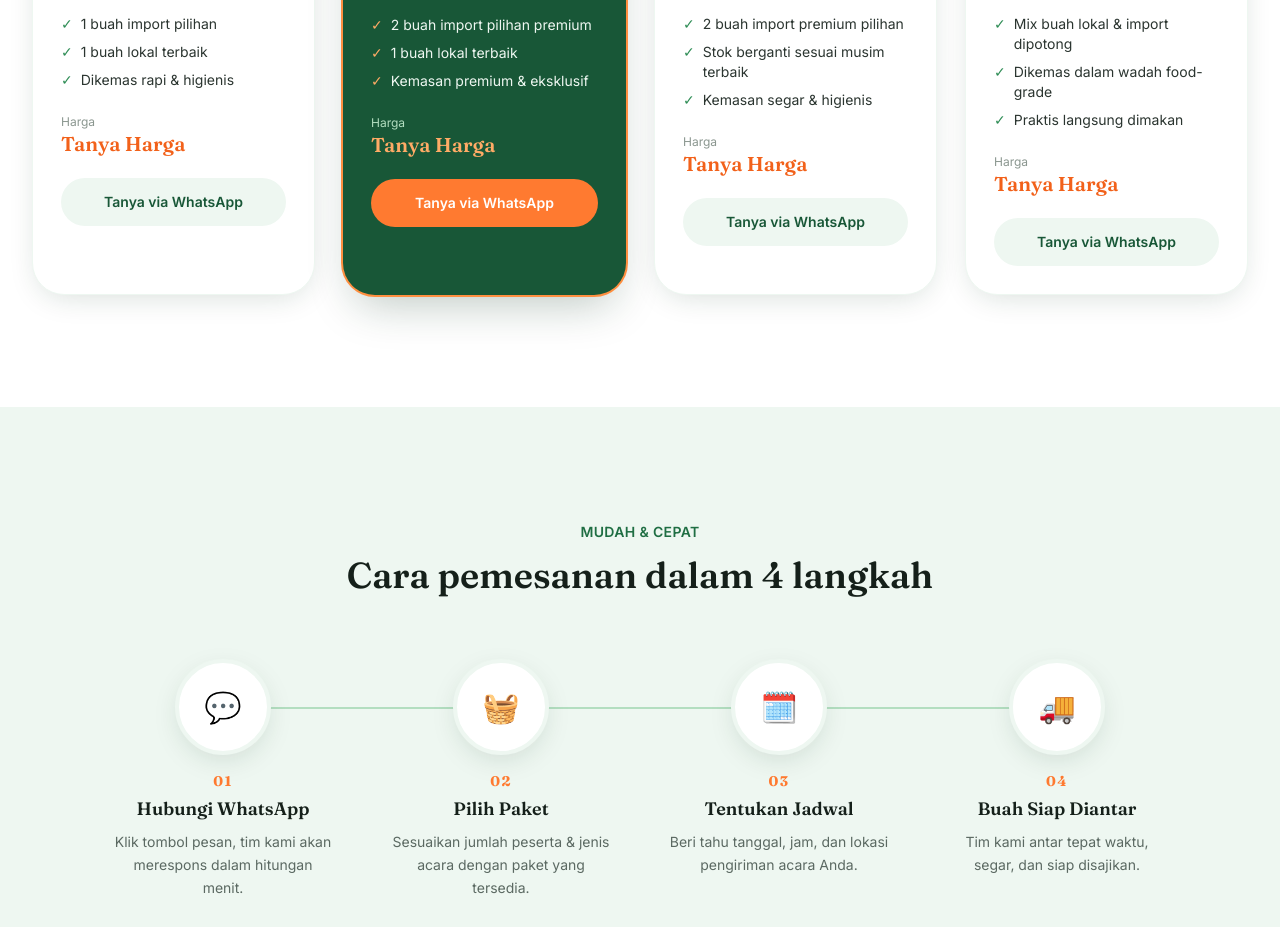
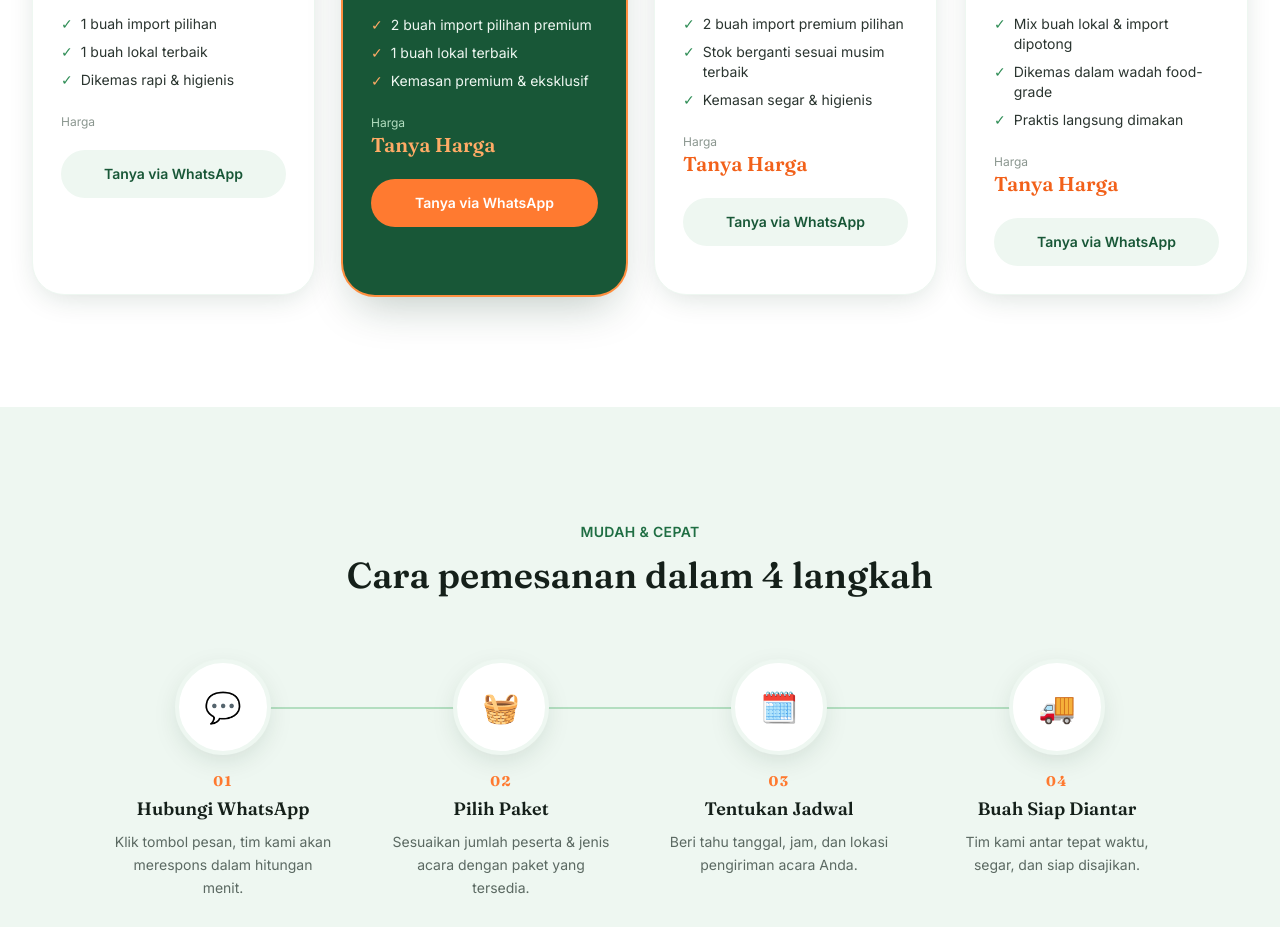
Before and after one commit to dzarmarto/DfreshFruit, a React (Vite) app: page / in a window 1280 px wide. Shown: the part 2760-3687 px from the top of the page. Built offline with nearby package versions, Linux system fonts and the light colour scheme.

Commit message:
Update Packages.jsx

```diff
--- a/src/components/Packages.jsx
+++ b/src/components/Packages.jsx
@@ -6,7 +6,6 @@ const PACKAGES = [
     name: 'Paket 2 Buah',
     badge: '1 Import + 1 Lokal',
     description: 'Kombinasi sempurna buah import premium dan buah lokal segar terbaik pilihan kami.',
-    price: 'Tanya Harga',
     image: 'https://i.ibb.co/tM03wkN6/dreamina-2026-06-18-2296-Enhance-the-product-photo-with-clean-and.png',
     imageAlt: 'Paket 2 buah segar terdiri dari 1 buah import dan 1 buah lokal',
     features: [
```
